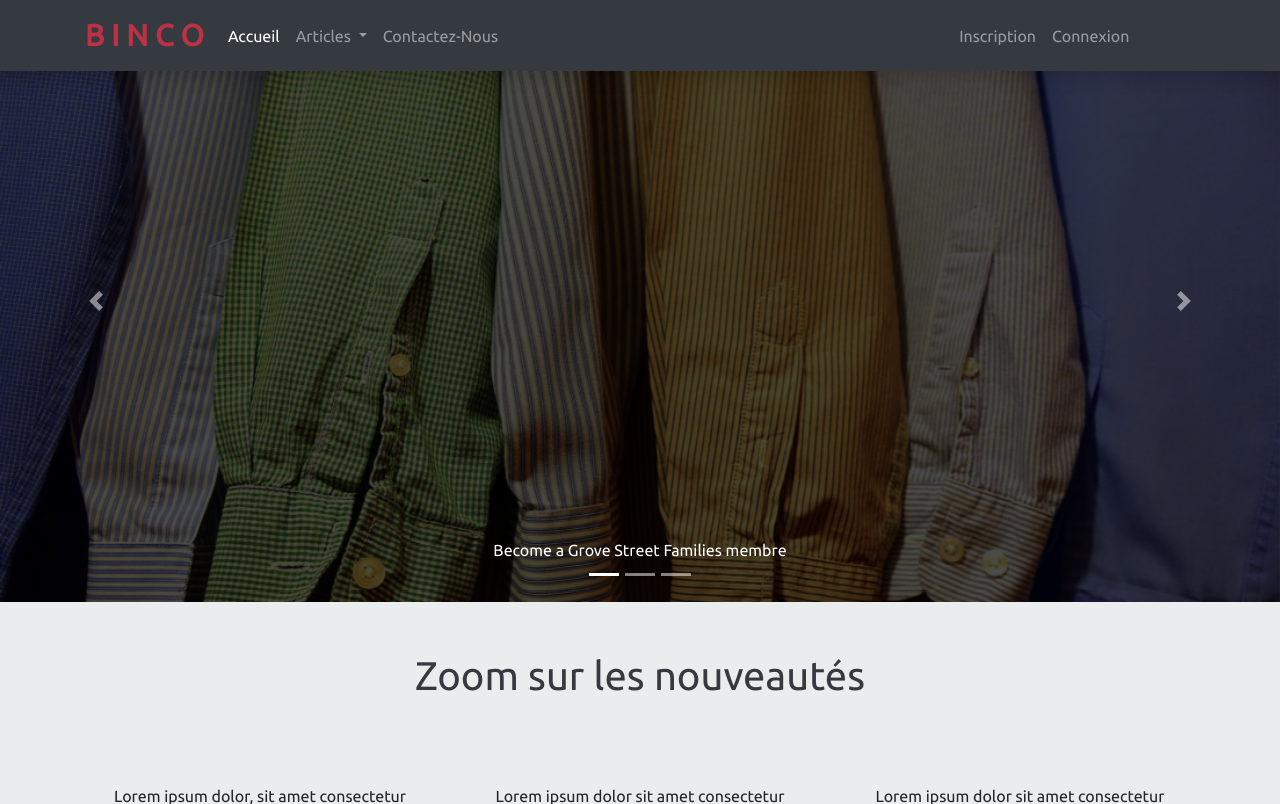
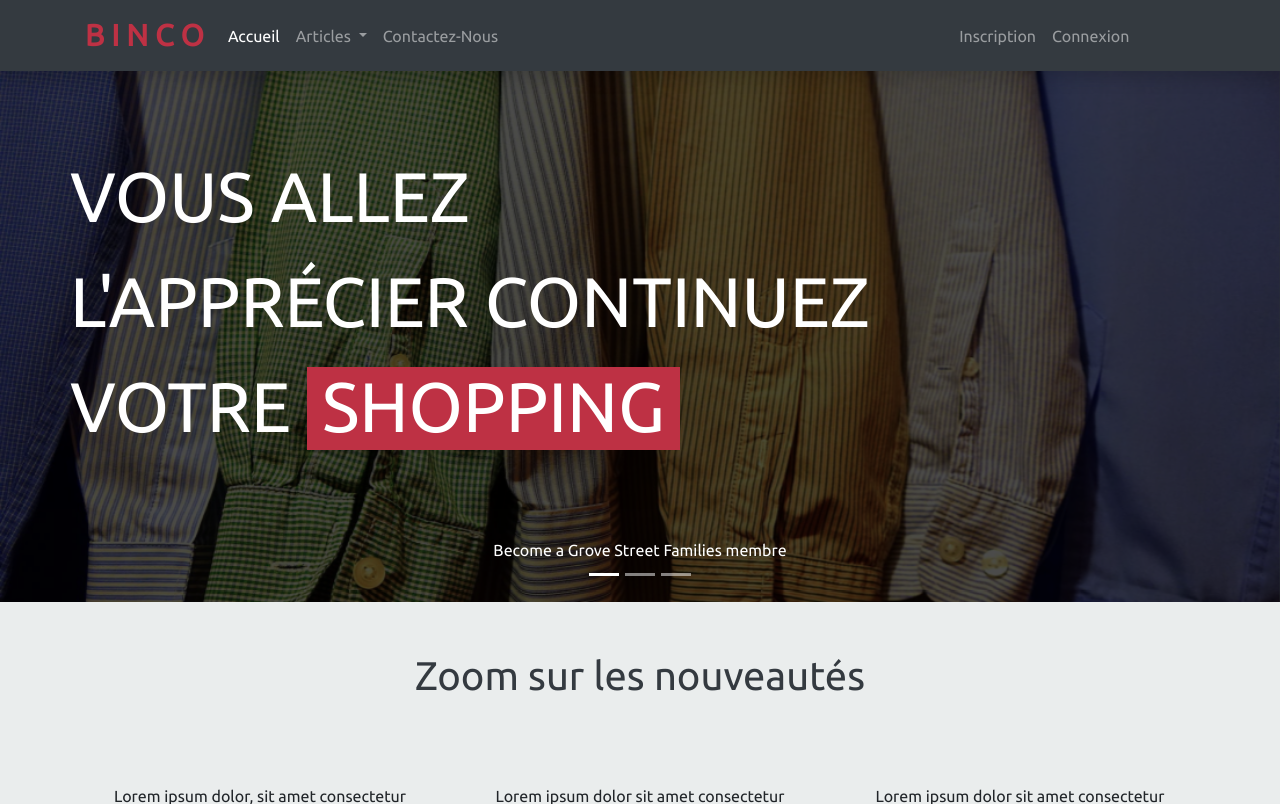
Before and after one commit to houssemsakli/projet-web-dynamique, a PHP site: page / in a window 1280 px wide. Shown: the top 804 px of the page. Run offline with PHP 8.4, Linux system fonts and the light colour scheme; some libraries are stand-ins or nearby versions.

Commit message:
carousel change

```diff
--- a/css/style.css
+++ b/css/style.css
@@ -17,6 +17,27 @@ body{
 
 
 /*-------------------------- CAROUSEL --------------------------*/
+.carousel-inner h2
+{
+    position: absolute;
+    font-size: 70px;
+	z-index: 5;
+	text-transform: uppercase;
+    color: #FFFFFF;
+    max-width: 900px;
+    line-height: inherit;
+    margin: 70px;font-style: initial;
+}
+.carousel-inner h2 span
+{
+    background-color: #BE3144;
+    color: white;
+    height:20px;
+    padding-left: 15px;
+    padding-right: 15px;
+    padding-bottom: 5px;
+
+}
 .imheight{
 	max-height: 100vh;
 }
@@ -34,6 +55,12 @@ body{
 }
 .carousel-control-prev,.carousel-control-next{
 	z-index: 5;
+}
+.carousel-inner
+{
+    display: flex;
+    align-items: center;
+    justify-content: left;
 }
 
 /*-------------------------- ****** --------------------------*/
--- a/index.html
+++ b/index.html
@@ -75,6 +75,7 @@
 	  <div class="carousel-inner">
 
 			<div class="overlay"></div>
+			    <h2>VOUS ALLEZ<br>L'APPRÉCIER Continuez<br>votre <span id="#span1">shopping</span></h2>
 		    <div class="carousel-item active">
 			  <img class="imheight d-block w-100" src="images/index1.png" alt="First slide">
 			  <div class="carousel-caption" >
@@ -88,15 +89,7 @@
 			  <img class="imheight d-block w-100" src="images/index3.png" alt="Third slide">
 		    </div>
 		  </div>
-		  <a class="carousel-control-prev" href="#carouselExampleIndicators" role="button" data-slide="prev">
 
-		    <span class="carousel-control-prev-icon" aria-hidden="true"></span>
-		    <span class="sr-only">Previous</span>
-		  </a>
-		  <a class="carousel-control-next" href="#carouselExampleIndicators" role="button" data-slide="next">
-		    <span class="carousel-control-next-icon" aria-hidden="true"></span>
-		    <span class="sr-only">Next</span>
-		  </a>
 	</div>
 <!-- -------------------------------------------- CAROUSEL END ----------------------------------------------   -->
 <!-- -------------------------------------------- nouveautés BEGIN ----------------------------------------------   -->
@@ -157,7 +150,7 @@
 	<footer >
 		<div class="topsidefooter container">
 			<div class="row">
-				<div  class="col-md-6">
+				<div  class="col-md-4">
 					<div class="footer_title">
 						localisation
 					</div><br>
@@ -168,7 +161,10 @@
 						<i class="fas fa-envelope"></i> &nbsp; <u>contact@titre.com</u>
 					</div>
 				</div>
-				<div class="col-md-6">
+				<div class="col-md-4">
+					<div class="footer_title">social</div>
+				</div >
+				<div class="col-md-4">
 					<div class="footer_title">
 						développé par
 					</div ><br>
```
